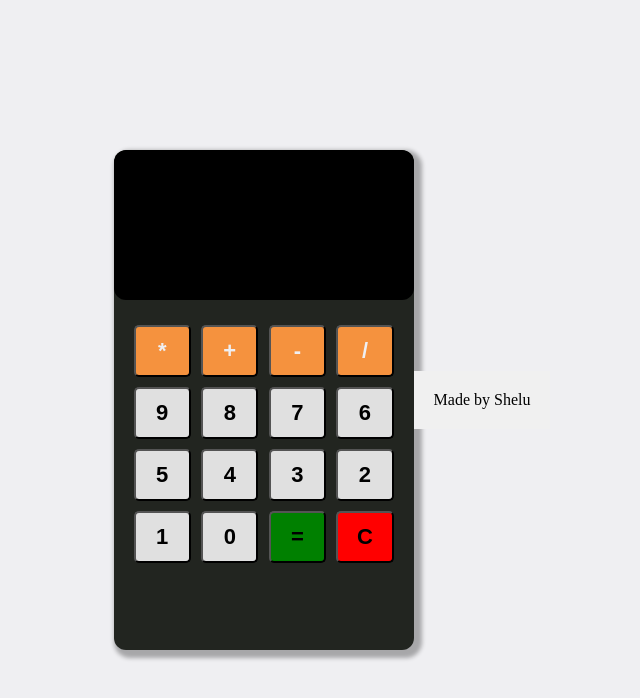
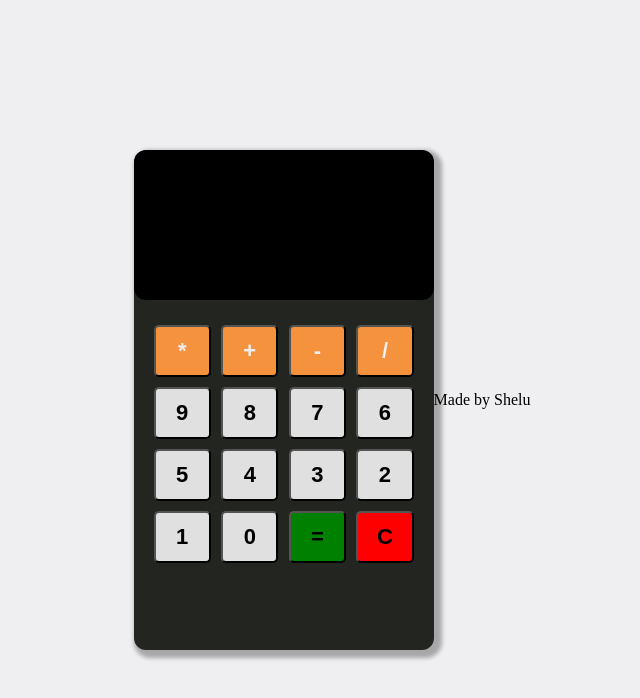
Before and after one commit to shelu18/calculator_project, a plain HTML site: page index.html in a window 1280 px wide. Shown: the whole page, without its empty margins (308-948 px from the left). Drawn offline with Linux system fonts and the light colour scheme.

Commit message:
Update style.css

```diff
--- a/style.css
+++ b/style.css
@@ -68,8 +68,3 @@
 .btn-clear{
     background:red;
 }
-.calculator-footer {
-    background-color: #f0f0f0;
-    padding: 20px;
-    text-align: center;
-}
```
